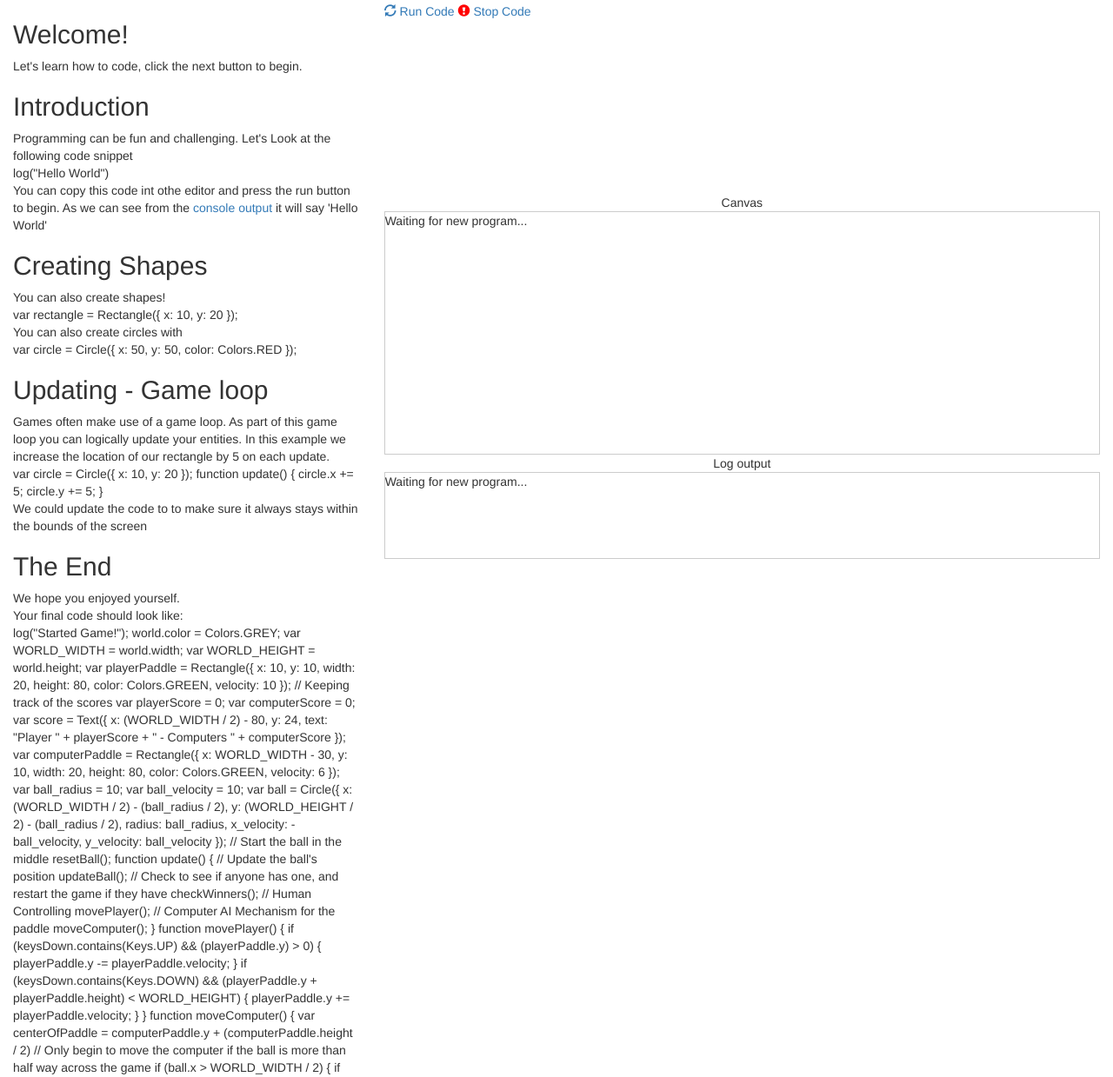
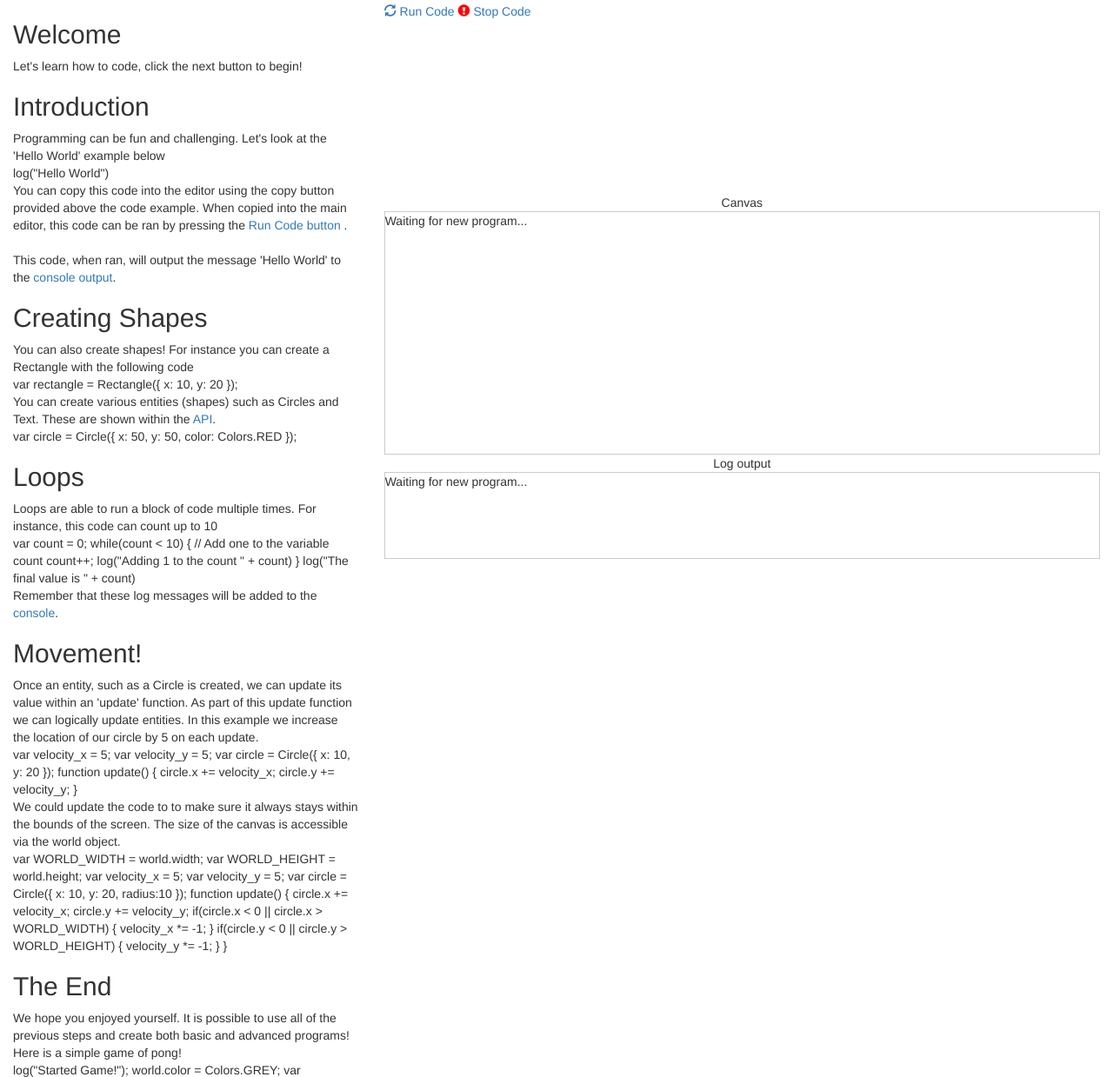
Before and after one commit to AlanFoster/CodeRunner, a website: page index.html in a window 1280 px wide. Shown: the part 67-1306 px from the top of the page at 87% size. Drawn offline with nearby package versions, Linux system fonts and the light colour scheme; files whose address does not match are found by name.

Commit message:
Update the instructions and update the highlighting mechanism to be more generic, so that any element with an id can be highlighted. Update code examples to have their whitespace removed when being wrapped within a code editor

```diff
--- a/backbone.js
+++ b/backbone.js
@@ -200,12 +200,36 @@ var CodeExample = (function() {
         },
         render: function() {
             var code = this.$el.text();
+
+            // Attempts to shift all code to the left of the editor, ie removing the appropriate level of whitespace
+            var formattedCode = (function(code) {
+                var formattedCode = code.split("\n").reduce(function(prev, nextLine) {
+                    if(!prev.foundFirstLine) {
+                        var isBlank = nextLine.trim() === "";
+                        if(isBlank) {
+                            return prev;
+                        }
+
+                        prev.foundFirstLine = true;
+                        prev.leadingWhiteSpace = nextLine.length - nextLine.trim().length;
+                    }
+
+                    prev.combined += (nextLine.length > prev.leadingWhiteSpace)
+                            ? "\n" + nextLine.substr(prev.leadingWhiteSpace)
+                            : "\n" + nextLine;
+
+                    return prev;
+                }, {foundFirstLine: false, leadingWhiteSpace: 0, combined: ""}).combined;
+
+                return formattedCode;
+            })(code);
+
             var editorId = createId();
             this.editorId = editorId;
 
             this.$el.html(this.template({
                 id: editorId,
-                code: _.escape(code)
+                code: _.escape(formattedCode)
             }));
 
             // Create the ace editor
@@ -215,7 +239,6 @@ var CodeExample = (function() {
             });
             aceEditor.setTheme(editorStyle);
             aceEditor.getSession().setMode("ace/mode/javascript");
-
             return this;
         }
     });
@@ -237,9 +260,10 @@ $.fn.flash = function()
     return this;
 };
 
-$("[highlight-console]").each(function() {
+$("[highlight-target]").each(function() {
     $(this).click(function(e) {
         e.preventDefault();
-        $("#debug-window").flash();
+        var target = $(this).attr("highlight-target")
+        $(target).flash();
     })
 })
--- a/coderunner.js
+++ b/coderunner.js
@@ -188,9 +188,6 @@ var codeRunner = (function (codeRunner) {
             var mappedDefaults = mapDefaults(details.defaults);
 
             var F = function(attrs){
-
-			console.log(mappedDefaults)
-
                 //logger.debug("Creating a new : " + name);
                 bindProperties(this, mappedDefaults, attrs);
                 //logger.debug("Created a new : " + name);
--- a/index.html
+++ b/index.html
@@ -99,9 +99,7 @@
             <span></span>
         </a>
     </div>
-    <div <%= "id='" + id + "'" %>>
-        <%= code %>
-    </div>
+    <div <%= "id='" + id + "'" %>><%= code %></div>
 </script>
 
 
@@ -142,26 +140,30 @@
 <div id="tutorial-box">
     <div class="col-md-4">
         <div class="page">
-            <h2>Welcome!</h2>
-            Let's learn how to code, click the next button to begin.
+            <h2>Welcome</h2>
+            Let's learn how to code, click the next button to begin!
         </div>
         <div class="page">
             <h2>Introduction</h2>
-            <div>Programming can be fun and challenging. Let's Look at the following code snippet</div>
+            <div>Programming can be fun and challenging. Let's look at the 'Hello World' example below</div>
 
             <div code-example>
                 log("Hello World")
             </div>
 
             <div>
-                You can copy this code int othe editor and press the run button to begin.
-                As we can see from the <a href="#" highlight-console>console output</a> it will say 'Hello World'
+                You can copy this code into the editor using the copy button provided above the code example.
+                When copied into the main editor, this code can be ran by pressing the <a href="#" highlight-target="#run-code">Run Code button </a>.
+            </div>
+            <br />
+            <div>
+                This code, when ran, will output the message 'Hello World' to the <a href="#" highlight-target="#debug-window">console output</a>.
             </div>
 
         </div>
         <div class="page">
             <h2>Creating Shapes</h2>
-            <div>You can also create shapes!</div>
+            <div>You can also create shapes! For instance you can create a Rectangle with the following code</div>
 
             <div code-example>
                 var rectangle = Rectangle({
@@ -170,7 +172,10 @@
                 });
             </div>
 
-            <div>You can also create circles with</div>
+            <div>
+                You can create various entities (shapes) such as Circles and Text.
+                These are shown within the <a href="#" class="view-api" title="View API" data-toggle="modal" data-target="#apiModal">API</a>.
+            </div>
 
             <div code-example>
                 var circle = Circle({
@@ -183,29 +188,84 @@
         </div>
 
         <div class="page">
-            <h2>Updating - Game loop</h2>
-            <div>Games often make use of a game loop. As part of this game loop you can logically update your entities. In this example we increase the location of our rectangle by 5 on each update.</div>
+            <h2>Loops</h2>
+
+            <div>Loops are able to run a block of code multiple times. For instance, this code can count up to 10</div>
 
             <div code-example>
+                var count = 0;
+
+                while(count < 10) {
+                    // Add one to the variable count
+                    count++;
+                    log("Adding 1 to the count " + count)
+                }
+
+                log("The final value is " + count)
+            </div>
+
+            <div>
+                Remember that these log messages will be added to the <a href="#" highlight-target="#debug-window">console</a>.
+            </div>
+
+        </div>
+
+        <div class="page">
+            <h2>Movement!</h2>
+            <div>Once an entity, such as a Circle is created, we can update its value within an 'update' function. As part of this update function we can logically update entities. In this example we increase the location of our circle by 5 on each update.</div>
+
+            <div code-example>
+                var velocity_x = 5;
+                var velocity_y = 5;
                 var circle = Circle({
                     x: 10,
                     y: 20
                 });
 
                 function update() {
-                    circle.x += 5;
-                    circle.y += 5;
+                    circle.x += velocity_x;
+                    circle.y += velocity_y;
                 }
             </div>
 
-            <div>We could update the code to to make sure it always stays within the bounds of the screen</div>
+            <div>
+                We could update the code to to make sure it always stays within the bounds of the screen.
+                The size of the canvas is accessible via the world object.
+            </div>
+
+            <div code-example>
+                var WORLD_WIDTH = world.width;
+                var WORLD_HEIGHT = world.height;
+
+                var velocity_x = 5;
+                var velocity_y = 5;
+
+                var circle = Circle({
+                    x: 10,
+                    y: 20,
+                    radius:10
+                });
+
+                function update() {
+                    circle.x += velocity_x;
+                    circle.y += velocity_y;
+
+                    if(circle.x < 0 || circle.x > WORLD_WIDTH) {
+                        velocity_x *= -1;
+                    }
+
+                    if(circle.y < 0 || circle.y > WORLD_HEIGHT) {
+                        velocity_y *= -1;
+                    }
+                }
+            </div>
 
         </div>
 
         <div class="page">
             <h2>The End</h2>
-            <div>We hope you enjoyed yourself.</div>
-            <div>Your final code should look like:</div>
+            <div>We hope you enjoyed yourself. It is possible to use all of the previous steps and create both basic and advanced programs!</div>
+            <div>Here is a simple game of pong!</div>
             <div code-example>
                 log("Started Game!");
 
@@ -342,6 +402,7 @@
 
     <div>
         <a href="#"
+           id="run-code"
            intepreter-runner
            intepreter-code-box="code-box"
            intepreter-target="#code-result"
```
